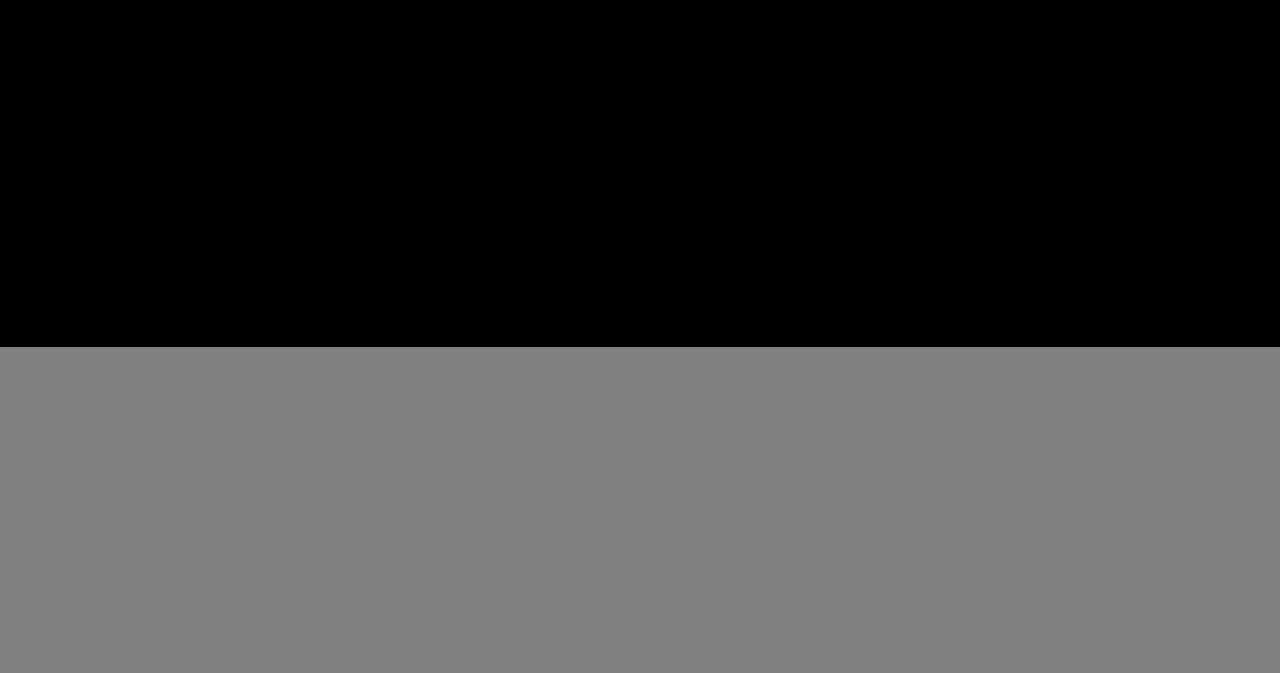
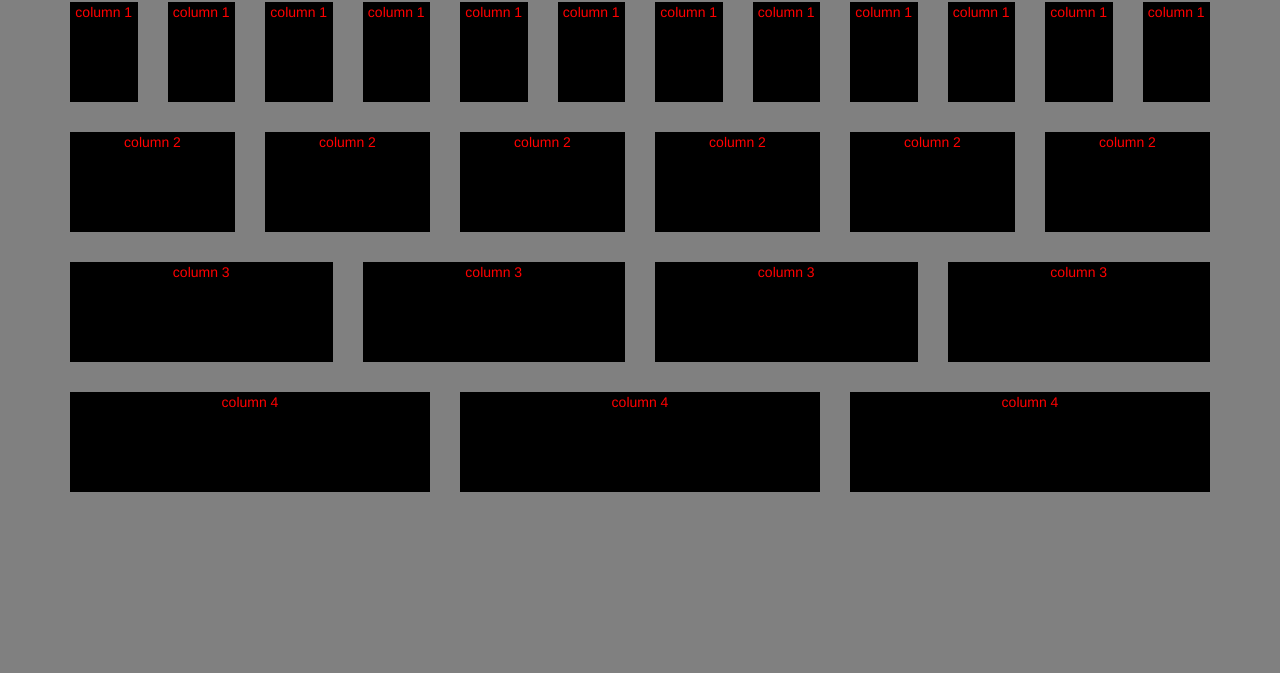
Before and after one commit to airbender69/testProject, a plain HTML site: page index.html in a window 1280 px wide. Shown: the part 127-800 px from the top of the page. Drawn offline with nearby package versions, Linux system fonts and the light colour scheme.

Commit message:
Bootstrap

```diff
--- a/index.css
+++ b/index.css
@@ -4,22 +4,12 @@
 }
 body{
     background-color:grey ;
-
-}
-.container{
-    width: 100%;
-    background-color: black;
-}
-.container .box{
-    width: 400px;
-    height: 400px;
-    margin-left: 200px;
-
-
 }
 
-.container .box .image img{
-    background-size: contain;
-
-
+.my-column{
+    background-color: #000;
+    text-align: center;
+    min-height: 100px;
+    margin-bottom: 30px;
+    color: red;
 }
--- a/index.html
+++ b/index.html
@@ -4,18 +4,196 @@
     <meta http-equiv="X-UA-Compatible" content="IE=edge">
     <meta name="viewport" content="width=device-width, initial-scale=1.0">
     <title>Document</title>
+    <link rel="stylesheet" href="https://cdn.jsdelivr.net/npm/bootstrap@3.4.1/dist/css/bootstrap.min.css" integrity="sha384-HSMxcRTRxnN+Bdg0JdbxYKrThecOKuH5zCYotlSAcp1+c8xmyTe9GYg1l9a69psu" crossorigin="anonymous">
     <link rel="stylesheet" href="index.css">
 </head>
 <body>
-    <h1>Hello World!!</h1>
-    <h1>lmao</h1>
+    <div class="container">
+    <h1>BootStrap</h1>
+    <h1>Grid System</h1>
+<div class="row">
 
-    <div class="container">
-        <div class="box">
-            <div class="image">
-                <img src="../silver.jpg" alt="">
-            </div>
+    <div class="col-lg-1">
+        <div class="my-column">
+            column 1
+        </div>
+
+    </div>
+
+
+    <div class="col-lg-1">
+        <div class="my-column">
+            column 1
         </div>
     </div>
+
+
+    <div class="col-lg-1">
+        <div class="my-column">
+            column 1
+        </div>
+    </div>
+
+
+    <div class="col-lg-1">
+        <div class="my-column">
+            column 1
+        </div>
+    </div>
+
+
+    <div class="col-lg-1">
+        <div class="my-column">
+            column 1
+        </div>
+    </div>
+
+
+    <div class="col-lg-1">
+        <div class="my-column">
+            column 1
+        </div>
+    </div>
+
+
+    <div class="col-lg-1">
+        <div class="my-column">
+            column 1
+        </div>
+    </div>
+
+
+    <div class="col-lg-1">
+           <div class="my-column">
+            column 1
+        </div>
+    </div>
+
+
+    <div class="col-lg-1">
+           <div class="my-column">
+            column 1
+        </div>
+    </div>
+
+
+    <div class="col-lg-1">
+           <div class="my-column">
+            column 1
+        </div>
+    </div>
+
+
+    <div class="col-lg-1">
+           <div class="my-column">
+            column 1
+        </div>
+    </div>
+
+
+    <div class="col-lg-1">
+           <div class="my-column">
+            column 1
+        </div>
+    </div>
+
+
+    <div class="col-lg-2">
+        <div class="my-column">
+            column 2
+        </div>
+    </div>
+
+
+    <div class="col-lg-2">
+         <div class="my-column">
+            column 2
+        </div>
+    </div>
+
+
+    <div class="col-lg-2">
+         <div class="my-column">
+            column 2
+        </div>
+    </div>
+
+
+
+    <div class="col-lg-2">
+         <div class="my-column">
+            column 2
+        </div>
+    </div>
+
+
+
+    <div class="col-lg-2">
+         <div class="my-column">
+            column 2
+        </div>
+    </div>
+
+
+
+    <div class="col-lg-2">
+         <div class="my-column">
+            column 2
+        </div>
+    </div>
+
+
+
+    <div class="col-lg-3">
+        <div class="my-column">
+            column 3
+        </div>
+    </div>
+
+    <div class="col-lg-3">
+        <div class="my-column">
+            column 3
+        </div>
+    </div>
+
+    <div class="col-lg-3">
+        <div class="my-column">
+            column 3
+        </div>
+    </div>
+
+    <div class="col-lg-3">
+        <div class="my-column">
+            column 3
+        </div>
+    </div>
+
+    <div class="col-lg-4">
+        <div class="my-column">
+            column 4
+        </div>
+    </div>
+
+    <div class="col-lg-4">
+        <div class="my-column">
+            column 4
+        </div>
+    </div>
+
+    <div class="col-lg-4">
+        <div class="my-column">
+            column 4
+        </div>
+    </div>
+
+
+</div>
+
+
+
+</div>
+
+
+
 </body>
 </html>
```
